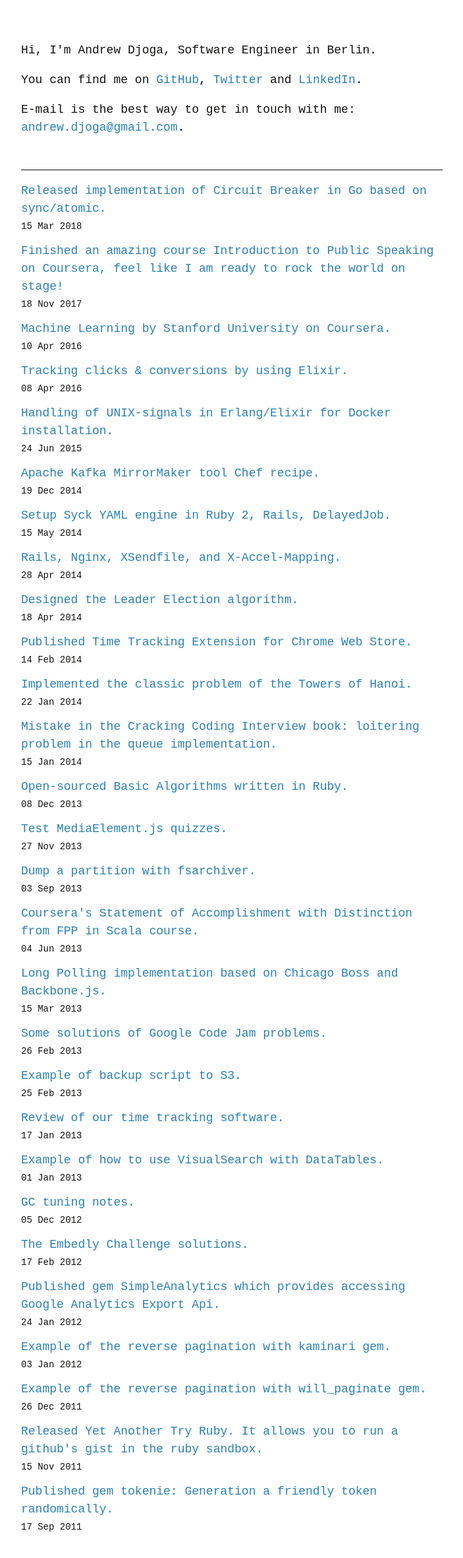
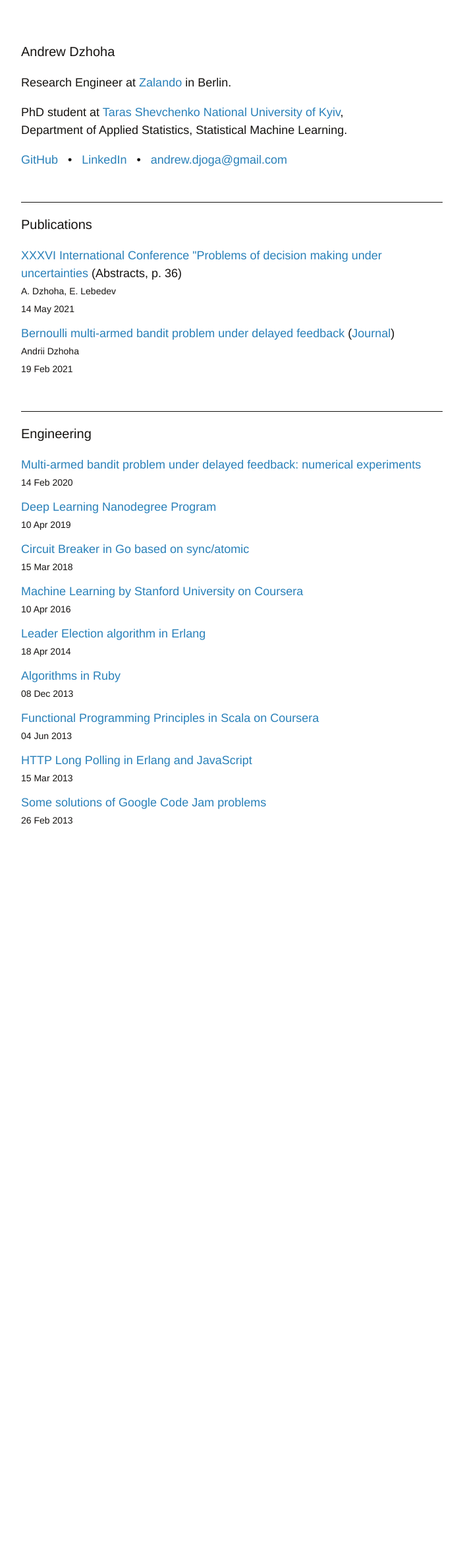
Before and after one commit to djo/djo.github.io, a Jekyll site: the page built from index.html, in a window 1280 px wide. Shown: the whole page at 66% size, without its empty margins (288-991 px from the left). Built offline with Jekyll 4.4.1, drawn with Linux system fonts in a browser that asks for light colours; some web fonts are replaced; after the commit the page ends 1290 px from its top, so only the background shows below that.

Commit message:
Update engineering and publications secions

```diff
--- a/Gemfile
+++ b/Gemfile
@@ -1,4 +1,2 @@
-
-source 'https://rubygems.org' do
-  gem 'github-pages', group: :jekyll_plugins
-end
+gem 'github-pages', group: :jekyll_plugins
+gem "webrick"
--- a/_config.yml
+++ b/_config.yml
@@ -1,113 +1,37 @@
 activities:
   -
-    text: "Released implementation of Circuit Breaker in Go based on sync/atomic."
+    text: "Multi-armed bandit problem under delayed feedback: numerical experiments"
+    date: 2020-02-14
+    link: 'https://github.com/djo/delayed-bandit'
+  -
+    text: "Deep Learning Nanodegree Program"
+    date: 2019-04-10
+    link: '/assets/udacity-deep-learning-graduation.pdf'
+  -
+    text: "Circuit Breaker in Go based on sync/atomic"
     date: 2018-03-15
     link: 'https://github.com/djo/circuit'
   -
-    text: "Finished an amazing course Introduction to Public Speaking on Coursera, feel like I am ready to rock the world on stage!"
-    date: 2017-11-18
-    link: 'https://www.coursera.org/learn/public-speaking'
-  -
-    text: "Machine Learning by Stanford University on Coursera."
+    text: "Machine Learning by Stanford University on Coursera"
     date: 2016-04-10
     link: 'https://coursera.org/verify/SHC9YW4FKDA7'
   -
-    text: "Tracking clicks & conversions by using Elixir."
-    date: 2016-04-08
-    link: 'http://www.slideshare.net/djoga/pubnative-tracker'
-  -
-    text: "Handling of UNIX-signals in Erlang/Elixir for Docker installation."
-    date: 2015-06-24
-    link: 'https://gist.github.com/Djo/bfa9fa75928ce432ec51'
-  -
-    text: "Apache Kafka MirrorMaker tool Chef recipe."
-    date: 2014-12-19
-    link: 'https://github.com/Djo/kafka-cookbook'
-  -
-    text: "Setup Syck YAML engine in Ruby 2, Rails, DelayedJob."
-    date: 2014-05-15
-    link: 'https://gist.github.com/Djo/c8a6ca3ff5661d226276'
-  -
-    text: "Rails, Nginx, XSendfile, and X-Accel-Mapping."
-    date: 2014-04-28
-    link: 'https://gist.github.com/Djo/11374407'
-  -
-    text: "Designed the Leader Election algorithm."
+    text: "Leader Election algorithm in Erlang"
     date: 2014-04-18
     link: 'https://github.com/Djo/leader_election'
   -
-    text: "Published Time Tracking Extension for Chrome Web Store."
-    date: 2014-02-14
-    link: 'https://github.com/Djo/time-entry'
-  -
-    text: "Implemented the classic problem of the Towers of Hanoi."
-    date: 2014-01-22
-    link: 'https://gist.github.com/Djo/8559163'
-  -
-    text: "Mistake in the Cracking Coding Interview book: loitering problem in the queue implementation."
-    date: 2014-01-15
-    link: 'https://gist.github.com/Djo/8433466'
-  -
-    text: Open-sourced Basic Algorithms written in Ruby.
+    text: "Algorithms in Ruby"
     date: 2013-12-08
     link: 'https://github.com/Djo/algorithms'
   -
-    text: Test MediaElement.js quizzes.
-    date: 2013-11-27
-    link: 'https://github.com/Djo/mediaelement-quizzes'
-  -
-    text: Dump a partition with fsarchiver.
-    date: 2013-09-03
-    link: 'https://gist.github.com/Djo/6424275'
-  -
-    text: Coursera's Statement of Accomplishment with Distinction from FPP in Scala course.
+    text: "Functional Programming Principles in Scala on Coursera"
     date: 2013-06-04
     link: '/assets/scala-certificate.pdf'
   -
-    text: Long Polling implementation based on Chicago Boss and Backbone.js.
+    text: "HTTP Long Polling in Erlang and JavaScript"
     date: 2013-03-15
     link: 'https://github.com/Djo/kaede'
   -
-    text: Some solutions of Google Code Jam problems.
+    text: "Some solutions of Google Code Jam problems"
     date: 2013-02-26
     link: 'https://github.com/Djo/google-code-jam'
-  -
-    text: Example of backup script to S3.
-    date: 2013-02-25
-    link: 'https://gist.github.com/Djo/5028732'
-  -
-    text: Review of our time tracking software.
-    date: 2013-01-17
-    link: 'http://www.slideshare.net/djoga/controlling-16034683'
-  -
-    text: Example of how to use VisualSearch with DataTables.
-    date: 2013-01-01
-    link: 'https://github.com/Djo/visualsearch-with-datatables'
-  -
-    text: GC tuning notes.
-    date: 2012-12-05
-    link: 'https://gist.github.com/Djo/4214965'
-  -
-    text: The Embedly Challenge solutions.
-    date: 2012-02-17
-    link: 'https://gist.github.com/Djo/1854177'
-  -
-    text: Published gem SimpleAnalytics which provides accessing Google Analytics Export Api.
-    date: 2012-01-24
-    link: 'https://github.com/Djo/simple_analytics'
-  -
-    text: Example of the reverse pagination with kaminari gem.
-    date: 2012-01-03
-    link: 'https://github.com/Djo/reverse_kaminari'
-  -
-    text: Example of the reverse pagination with will_paginate gem.
-    date: 2011-12-26
-    link: 'https://github.com/Djo/reverse_will_paginate'
-  -
-    text: Released Yet Another Try Ruby. It allows you to run a github's gist in the ruby sandbox.
-    date: 2011-11-15
-    link: 'https://github.com/Djo/rungist'
-  -
-    text: "Published gem tokenie: Generation a friendly token randomically."
-    date: 2011-09-17
-    link: 'https://github.com/Djo/tokenie'
--- a/_layouts/default.html
+++ b/_layouts/default.html
@@ -4,11 +4,10 @@
     <meta http-equiv="X-UA-Compatible" content="IE=edge,chrome=1">
     <meta name="viewport" content="width=device-width, initial-scale=1">
     <title>{{ page.title }}</title>
-    <meta name="author" content="Andrew Djoga" />
-    <meta name="description" content="Andrew Djoga's homepage"/>
+    <meta name="author" content="Andrew Dzhoha" />
+    <meta name="description" content="Andrew Dzhoha's homepage"/>
     <link rel="stylesheet" href="/css/application.css">
     <link rel="icon" href="/favicon.png" type="image/png">
-    <link href="https://fonts.googleapis.com/css?family=Lekton" rel="stylesheet">
   </head>
   <body>
     <div id="content">
--- a/css/application.css
+++ b/css/application.css
@@ -1,5 +1,5 @@
 body {
-  font-family: 'Lekton', 'Courier New', 'HelveticaNeue-Light', sans-serif;
+  font-family: Avenir, Helvetica, sans-serif;
   color: #151311;
   font-size: 18px;
   line-height: 1.5em;
@@ -31,6 +31,10 @@ h1, h2, h3, h4 {
   max-width: 640px
 }
 
+p.contact {
+  word-spacing: 10px;
+}
+
 ul {
   list-style: none;
   margin-left: 0;
@@ -43,6 +47,12 @@ ul .date {
   margin-bottom: 10px;
 }
 
+ul .author {
+  font-size: 14px;
+  font-color: #666260;
+  margin-bottom: 0px;
+}
+
 section.activity {
   margin-top: 50px;
   border-top: solid 1px #151311;
--- a/humans.txt
+++ b/humans.txt
@@ -2,7 +2,6 @@
 
 
 /* About */
-  Andrew Djoga
+  Andrew Dzhoha
   Site: https://djo.github.io
-  Twitter: @andrewdjoga
   Location: Berlin, Germany
--- a/index.html
+++ b/index.html
@@ -1,26 +1,50 @@
 ---
 layout: default
-title: Andrew Djoga
+title: Andrew Dzhoha
 ---
 
 <section>
+  <h3>Andrew Dzhoha</h3>
   <p>
-    Hi, I'm Andrew Djoga, Software Engineer in Berlin.
+    Research Engineer at <a href="https://zalando.de">Zalando</a> in Berlin.
   </p>
   <p>
-    You can find me on <a href="https://github.com/Djo" target="_blank">GitHub</a>, <a href="https://twitter.com/andrewdjoga" target="_blank">Twitter</a> and <a href="https://linkedin.com/in/djoga" target="_blank">LinkedIn</a>.
+    PhD student at <a href="http://www.univ.kiev.ua/en/">Taras Shevchenko National University of Kyiv</a>,
+    <br>
+    Department of Applied Statistics, Statistical Machine Learning.
   </p>
-  <p>
-    E-mail is the best way to get in touch with me: <a href="mailto:andrew.djoga@gmail.com">andrew.djoga@gmail.com</a>.
+  <p class="contact">
+    <a href="https://github.com/Djo" target="_blank">GitHub</a> &bull; <a href="https://linkedin.com/in/djoga" target="_blank">LinkedIn</a> &bull;
+    <a href="mailto:andrew.djoga@gmail.com">andrew.djoga@gmail.com</a>
   </p>
 </section>
 
 <section class="activity">
+  <h3>Publications</h3>
+  <ul class="log">
+      <li>
+        <a href="http://www.pdmu.univ.kiev.ua/PDMU_2021/PDMU_2021_Skhidnytsia.pdf" target="_blank">XXXVI International Conference "Problems of decision making under uncertainties</a>
+        (Abstracts, p. 36)
+        <div class="author">A. Dzhoha, E. Lebedev</div>
+        <div class="date">{{ "14.05.2021" | date: '%d %b %Y' }}</div>
+      </li>
+
+      <li>
+        <a href="/assets/bernoulli-multi-armed-bandit-problem-under-delayed-feedback.pdf" target="_blank">Bernoulli multi-armed bandit problem under delayed feedback</a>
+        (<a href="https://bphm.knu.ua/index.php/bphm/article/view/214" target="_blank">Journal</a>)
+        <div class="author">Andrii Dzhoha</div>
+        <div class="date">{{ "19.02.2021" | date: '%d %b %Y' }}</div>
+      </li>
+  </ul>
+</section>
+
+<section class="activity">
+  <h3>Engineering</h3>
   <ul class="log">
     {% for activity in site.activities %}
       <li>
         <a href="{{ activity.link }}" target="_blank">{{ activity.text }}</a>
-        <div class="date">{{ activity.date | date: '%d %b %Y' }}</span>
+        <div class="date">{{ activity.date | date: '%d %b %Y' }}</div>
       </li>
     {% endfor %}
   </ul>
```
Also changed, not shown: Gemfile.lock, README.md, 3 other files.
